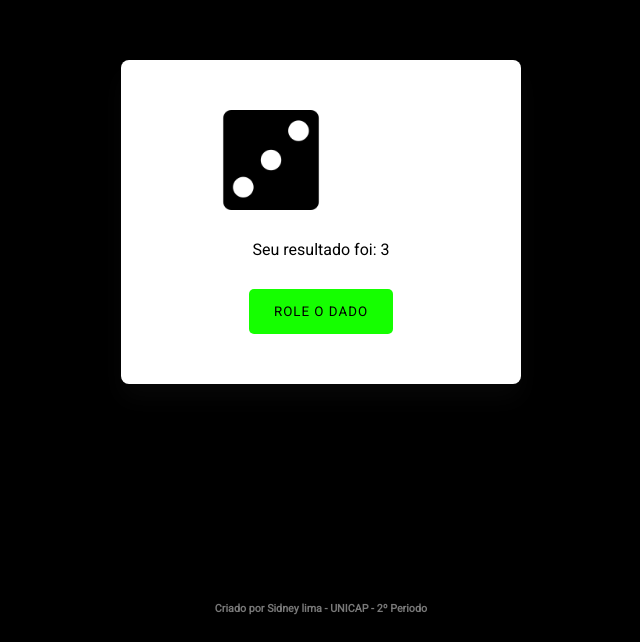
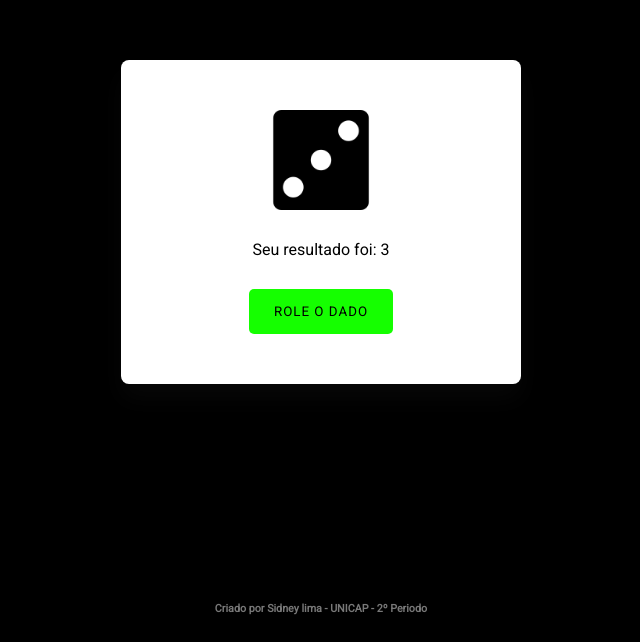
Before and after one commit to sidneyNeox/Site-de-dados---UNICAP, a plain HTML site: page index.html in a window 1280 px wide. Shown: the part 158-800 px from the top of the page, without its empty margins (319-959 px from the left). Drawn offline with Linux system fonts and the light colour scheme.

Commit message:
Atualização de bug por teste com StackBlitz

```diff
--- a/index.html
+++ b/index.html
@@ -16,7 +16,6 @@
         <div class="container">
             <div class="diceSpace">
                 <img src="" id="diceImage" alt="">
-                <img src="dice-01" alt="">
             </div>
             <h1 id="result"></h1>
             <button onclick="roll()">ROLE O DADO</button>
```
Also changed, not shown: dice-01.png (deleted).
